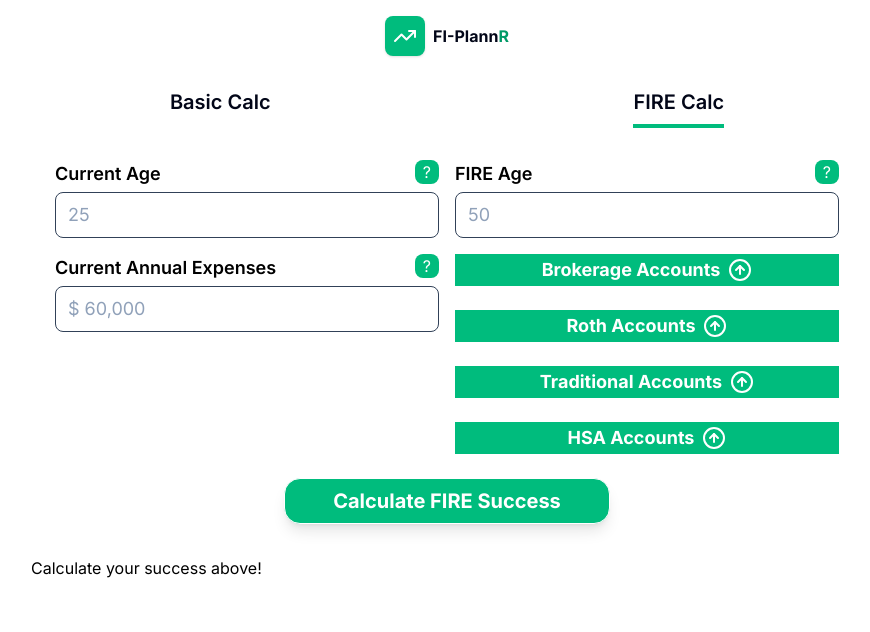
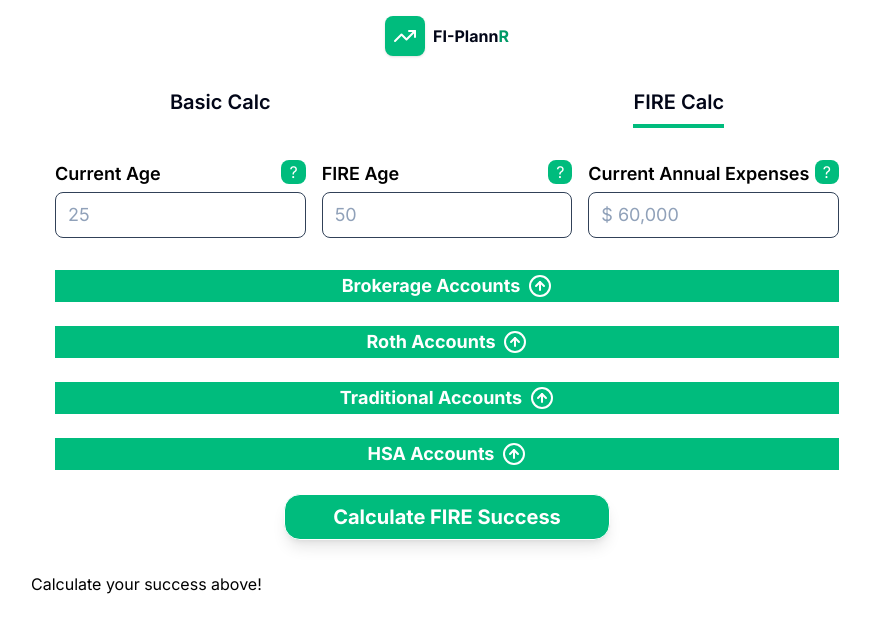
Before and after one commit to jwilliams21/fi-plannr, a React (Vite) app: page /fire in a window 1280 px wide. Shown: the top 632 px of the page, without its empty margins (193-1063 px from the left). Built offline with nearby package versions, Linux system fonts and the light colour scheme.

Commit message:
Getting grid cols together

```diff
--- a/src/components/FireInputs.jsx
+++ b/src/components/FireInputs.jsx
@@ -27,7 +27,7 @@
 
     return (
         <div className='p-6 w-full flex flex-col'>
-            <div className='grid grid-cols-1 gap-4 md:grid-cols-2'>
+            <div className='grid grid-cols-1 gap-4 md:grid-cols-3'>
                 <InputField
                     id='currentAge'
                     name='currentAge'
@@ -69,7 +69,9 @@
                     error={errors.currentAnnualExpenses?.message}
                     description='Add up everything you spend money on throughout the year (e.g., mortgage, car payments, take-out, lightsaber-dueling lessons, etc.).'
                 />
+            </div>
 
+            <div className='md:grid-cols-4 md:mt-8'>
                 <div className='flex flex-col gap-6'>
                     <div className='flex flex-col gap-2'>
                         <div
```
